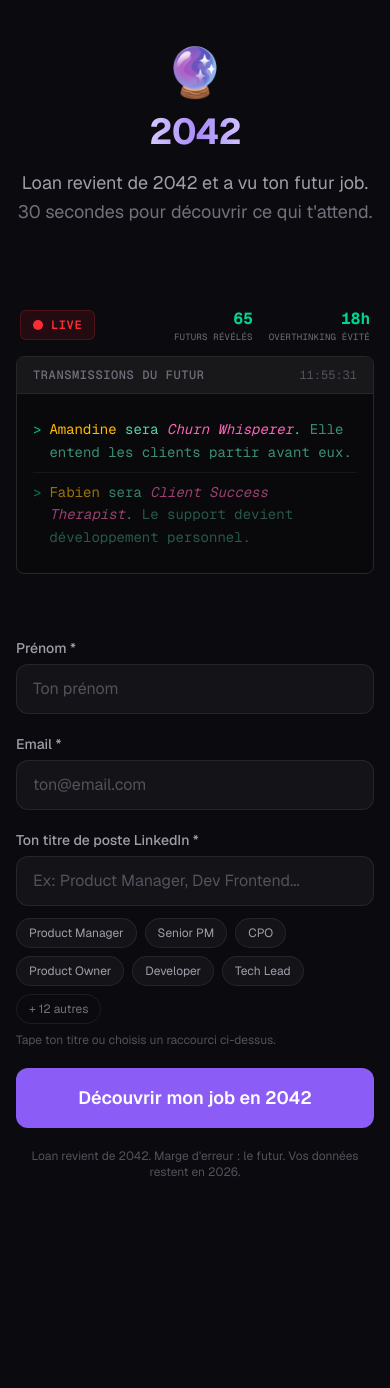
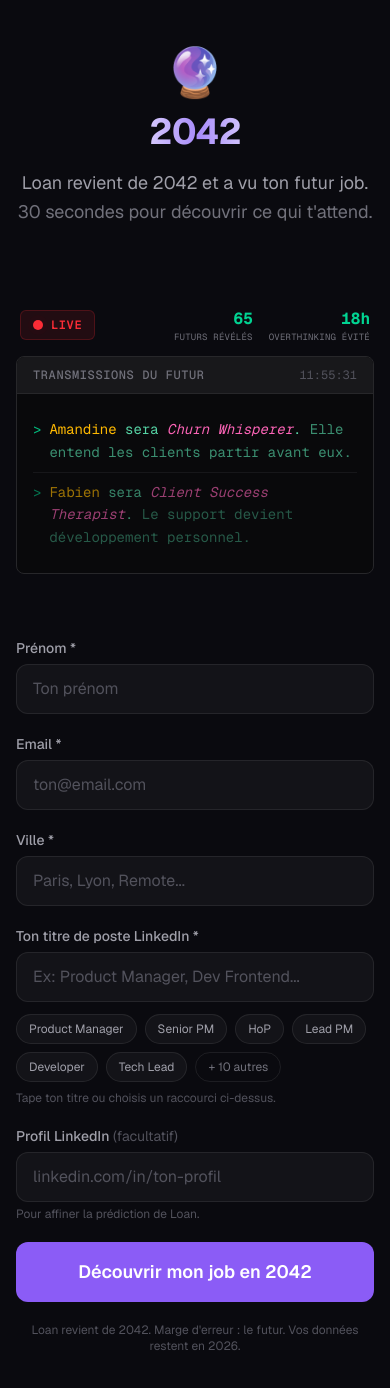
Before and after one commit to cheznola/loan, a Next.js app: page / in a window 390 px wide. Shown: the top 1388 px of the page. Before the commit the page ends 1228 px from the top, so only its background shows below. Built offline with nearby package versions, Linux system fonts and the light colour scheme.

Commit message:
Update MobileForm.tsx

```diff
--- a/app/components/MobileForm.tsx
+++ b/app/components/MobileForm.tsx
@@ -14,39 +14,40 @@ const LOADING_MESSAGES = [
 ];
 
 const JOB_SUGGESTIONS = [
-  "Product Manager",
-  "Senior PM",
-  "CPO",
-  "Product Owner",
-  "Developer",
-  "Tech Lead",
-  "CTO",
-  "UX Designer",
-  "UI Designer",
-  "Data Analyst",
-  "Data Scientist",
-  "Growth Manager",
-  "Head of Product",
-  "Engineering Manager",
-  "Scrum Master",
-  "DevOps",
-  "Full Stack Dev",
-  "Consultant",
+  "Product Manager", "Senior PM", "HoP", "Lead PM",
+  "Developer", "Tech Lead", "CTO", "Product Designer",
+  "Data Analyst", "Data Scientist", "AI Product", "CPO",
+  "Engineering Manager", "Ops", "Tech Lead", "Devine",
 ];
 
 const SHORT_ERRORS: Record<string, Record<string, string>> = {
   prenom: { required: "🔮 Loan a besoin de ton prénom." },
-  email: { required: "🔮 Loan a besoin de ton email.", invalid: "🔮 Format d'email invalide." },
-  jobTitle: { required: "🔮 Sans titre, Loan ne peut pas prédire.", gibberish: "Ça ne ressemble pas à un titre de poste." },
+  email: {
+    required: "🔮 Loan a besoin de ton email.",
+    invalid: "🔮 Format d'email invalide.",
+  },
+  ville: {
+    required: "🔮 Ta ville, pour que Loan calibre le futur.",
+    invalid: "🔮 Ça ne ressemble pas à une ville.",
+  },
+  jobTitle: {
+    required: "🔮 Sans titre, Loan ne peut pas prédire.",
+    gibberish: "Ça ne ressemble pas à un titre de poste.",
+  },
 };
 
 interface MobileFormProps {
   onResult: (result: Record<string, unknown>) => void;
-  onLoadingChange?: (isLoading: boolean) => void;
 }
 
-export default function MobileForm({ onResult, onLoadingChange }: MobileFormProps) {
-  const [formData, setFormData] = useState({ prenom: "", email: "", jobTitle: "" });
+export default function MobileForm({ onResult }: MobileFormProps) {
+  const [formData, setFormData] = useState({
+    prenom: "",
+    email: "",
+    ville: "",
+    linkedinUrl: "",
+    jobTitle: "",
+  });
   const [fieldErrors, setFieldErrors] = useState<Record<string, string>>({});
   const [loading, setLoading] = useState(false);
   const [loadingMsg, setLoadingMsg] = useState(LOADING_MESSAGES[0]);
@@ -54,59 +55,65 @@ export default function MobileForm({ onResult, onLoadingChange }: MobileFormProp
   const [error, setError] = useState("");
   const [showAllSuggestions, setShowAllSuggestions] = useState(false);
 
-  // Notify parent when loading state changes
-  useEffect(() => {
-    onLoadingChange?.(loading);
-  }, [loading, onLoadingChange]);
-
   const filteredSuggestions = formData.jobTitle.trim().length > 0
-    ? JOB_SUGGESTIONS.filter((s) => s.toLowerCase().includes(formData.jobTitle.toLowerCase()))
+    ? JOB_SUGGESTIONS.filter((s) =>
+        s.toLowerCase().includes(formData.jobTitle.toLowerCase())
+      )
     : JOB_SUGGESTIONS;
 
-  const visibleSuggestions = showAllSuggestions ? filteredSuggestions : filteredSuggestions.slice(0, 6);
+  const visibleSuggestions = showAllSuggestions
+    ? filteredSuggestions
+    : filteredSuggestions.slice(0, 6);
 
   const isGibberish = (text: string): boolean => {
-    const cleaned = text.trim();
-    if (cleaned.length < 3) return false;
-    const words = cleaned.match(/[a-zA-ZÀ-ÿ]{3,}/g);
-    if (!words || words.length === 0) return false;
-    for (const word of words) {
-      const lower = word.toLowerCase();
-      if (/[^aeiouyàâäéèêëïîôùûüœæ]{5,}/i.test(lower)) return true;
-      if (/(.)\1{2,}/i.test(lower)) return true;
-    }
-    const alphaOnly = cleaned.replace(/[^a-zA-ZÀ-ÿ]/g, '').toLowerCase();
-    if (alphaOnly.length >= 4) {
-      if (/^(.{1,3})\1{2,}$/i.test(alphaOnly)) return true;
-      if (alphaOnly.length >= 8) {
-        const uniqueChars = new Set(alphaOnly.split('')).size;
-        if (uniqueChars <= 2) return true;
-      }
-    }
+    const cleaned = text.trim().replace(/[\s\-'.]/g, "");
+    if (cleaned.length < 4) return false;
+    const lower = cleaned.toLowerCase();
+    const vowels = lower.match(/[aeiouyàâäéèêëïîôùûüœæ]/gi) || [];
+    const ratio = vowels.length / lower.length;
+    if (ratio < 0.15) return true;
+    if (/[^aeiouyàâäéèêëïîôùûüœæ]{5,}/i.test(lower)) return true;
+    if (/^(.{1,3})\1{2,}$/i.test(lower)) return true;
+    if (/(.)\1{2,}/i.test(lower)) return true;
     return false;
   };
 
   const handleChange = (field: string, value: string) => {
     setFormData((prev) => ({ ...prev, [field]: value }));
     if (fieldErrors[field]) {
-      setFieldErrors((prev) => { const next = { ...prev }; delete next[field]; return next; });
+      setFieldErrors((prev) => {
+        const next = { ...prev };
+        delete next[field];
+        return next;
+      });
     }
   };
 
   const selectSuggestion = (title: string) => {
     setFormData((prev) => ({ ...prev, jobTitle: title }));
     if (fieldErrors.jobTitle) {
-      setFieldErrors((prev) => { const next = { ...prev }; delete next.jobTitle; return next; });
+      setFieldErrors((prev) => {
+        const next = { ...prev };
+        delete next.jobTitle;
+        return next;
+      });
     }
   };
 
   const validateAll = (): boolean => {
     const errors: Record<string, string> = {};
-    if (!formData.prenom.trim()) errors.prenom = SHORT_ERRORS.prenom.required;
+    if (!formData.prenom.trim()) {
+      errors.prenom = SHORT_ERRORS.prenom.required;
+    }
     if (!formData.email.trim()) {
       errors.email = SHORT_ERRORS.email.required;
     } else if (!/^[^\s@]+@[^\s@]+\.[^\s@]+$/.test(formData.email.trim())) {
       errors.email = SHORT_ERRORS.email.invalid;
+    }
+    if (!formData.ville.trim()) {
+      errors.ville = SHORT_ERRORS.ville.required;
+    } else if (formData.ville.trim().length < 2) {
+      errors.ville = SHORT_ERRORS.ville.invalid;
     }
     if (!formData.jobTitle.trim()) {
       errors.jobTitle = SHORT_ERRORS.jobTitle.required;
@@ -139,7 +146,9 @@ export default function MobileForm({ onResult, onLoadingChange }: MobileFormProp
       }
     }, intervalTime);
 
-    const theatrePromise = new Promise((resolve) => setTimeout(resolve, totalDuration));
+    const theatrePromise = new Promise((resolve) =>
+      setTimeout(resolve, totalDuration)
+    );
 
     try {
       const [res] = await Promise.all([
@@ -149,8 +158,8 @@ export default function MobileForm({ onResult, onLoadingChange }: MobileFormProp
           body: JSON.stringify({
             prenom: formData.prenom,
             email: formData.email,
-            ville: "",
-            linkedinUrl: "",
+            ville: formData.ville,
+            linkedinUrl: formData.linkedinUrl || "",
             profileText: formData.jobTitle,
             source: "mobile",
           }),
@@ -166,11 +175,17 @@ export default function MobileForm({ onResult, onLoadingChange }: MobileFormProp
       }
 
       const result = await res.json();
-      // Save form data for enrichment on result page
-      sessionStorage.setItem("mobileFormData", JSON.stringify(formData));
+      sessionStorage.setItem(
+        "mobileFormData",
+        JSON.stringify(formData)
+      );
       onResult(result);
     } catch (err) {
-      setError(err instanceof Error ? err.message : "Une erreur est survenue. Réessaie !");
+      setError(
+        err instanceof Error
+          ? err.message
+          : "Une erreur est survenue. Réessaie !"
+      );
     } finally {
       clearInterval(interval);
       setLoading(false);
@@ -180,27 +195,50 @@ export default function MobileForm({ onResult, onLoadingChange }: MobileFormProp
   const FieldError = ({ field }: { field: string }) => {
     const msg = fieldErrors[field];
     if (!msg) return null;
-    return <p className="text-sm text-amber-400 mt-1.5" style={{ animation: "fadeIn 0.2s ease-out" }}>{msg}</p>;
+    return (
+      <p
+        className="text-sm text-amber-400 mt-1.5"
+        style={{ animation: "fadeIn 0.2s ease-out" }}
+      >
+        {msg}
+      </p>
+    );
   };
 
   const borderClass = (field: string) =>
-    fieldErrors[field] ? "border-amber-400/60" : "border-[var(--card-border)]";
+    fieldErrors[field]
+      ? "border-amber-400/60"
+      : "border-[var(--card-border)]";
 
+  // ✅ Loader plein écran — masque tout le reste
   if (loading) {
     return (
-      <div className="flex flex-col items-center justify-center min-h-screen px-6">
-        <div className="text-center max-w-md">
+      <div className="fixed inset-0 z-50 flex flex-col items-center justify-center bg-[var(--background)] px-6">
+        <div className="text-center max-w-md w-full">
           <div className="text-6xl mb-8 animate-float">🔮</div>
-          <h2 className="text-2xl font-bold mb-4 shimmer-text">{loadingMsg}</h2>
+          <h2 className="text-2xl font-bold mb-4 shimmer-text">
+            {loadingMsg}
+          </h2>
           <div className="w-full bg-[var(--card-bg)] rounded-full h-2 mb-6 overflow-hidden">
-            <div className="h-full bg-gradient-to-r from-[var(--accent)] to-[var(--accent-light)] transition-all duration-300 ease-out" style={{ width: `${loadingProgress}%` }} />
+            <div
+              className="h-full bg-gradient-to-r from-[var(--accent)] to-[var(--accent-light)] transition-all duration-300 ease-out"
+              style={{ width: `${loadingProgress}%` }}
+            />
           </div>
           <div className="flex justify-center gap-1.5">
             {[0, 1, 2].map((i) => (
-              <div key={i} className="w-3 h-3 rounded-full bg-[var(--accent)]" style={{ animation: `pulse-glow 1.4s ease-in-out ${i * 0.2}s infinite` }} />
+              <div
+                key={i}
+                className="w-3 h-3 rounded-full bg-[var(--accent)]"
+                style={{
+                  animation: `pulse-glow 1.4s ease-in-out ${i * 0.2}s infinite`,
+                }}
+              />
             ))}
           </div>
-          <p className="text-sm text-zinc-500 mt-6">Loan analyse ton profil depuis 2042...</p>
+          <p className="text-sm text-zinc-500 mt-6">
+            Loan analyse ton profil depuis 2042...
+          </p>
         </div>
       </div>
     );
@@ -210,69 +248,166 @@ export default function MobileForm({ onResult, onLoadingChange }: MobileFormProp
     <form onSubmit={handleSubmit} className="w-full max-w-lg space-y-5 mt-10">
       {/* Prénom */}
       <div>
-        <label className="block text-sm font-medium text-zinc-400 mb-1.5">Prénom *</label>
-        <input type="text" required value={formData.prenom} onChange={(e) => handleChange("prenom", e.target.value)}
-          onBlur={() => { if (!formData.prenom.trim()) setFieldErrors((prev) => ({ ...prev, prenom: SHORT_ERRORS.prenom.required })); }}
+        <label className="block text-sm font-medium text-zinc-400 mb-1.5">
+          Prénom *
+        </label>
+        <input
+          type="text"
+          required
+          value={formData.prenom}
+          onChange={(e) => handleChange("prenom", e.target.value)}
+          onBlur={() => {
+            if (!formData.prenom.trim())
+              setFieldErrors((prev) => ({
+                ...prev,
+                prenom: SHORT_ERRORS.prenom.required,
+              }));
+          }}
           className={`w-full px-4 py-3 rounded-xl bg-[var(--card-bg)] border ${borderClass("prenom")} text-white placeholder-zinc-600 focus:outline-none focus:border-[var(--accent)] focus:ring-1 focus:ring-[var(--accent)] transition`}
-          placeholder="Ton prénom" />
+          placeholder="Ton prénom"
+        />
         <FieldError field="prenom" />
       </div>
 
       {/* Email */}
       <div>
-        <label className="block text-sm font-medium text-zinc-400 mb-1.5">Email *</label>
-        <input type="email" required value={formData.email} onChange={(e) => handleChange("email", e.target.value)}
-          onBlur={() => { if (formData.email.trim() && !/^[^\s@]+@[^\s@]+\.[^\s@]+$/.test(formData.email.trim())) setFieldErrors((prev) => ({ ...prev, email: SHORT_ERRORS.email.invalid })); }}
+        <label className="block text-sm font-medium text-zinc-400 mb-1.5">
+          Email *
+        </label>
+        <input
+          type="email"
+          required
+          value={formData.email}
+          onChange={(e) => handleChange("email", e.target.value)}
+          onBlur={() => {
+            if (
+              formData.email.trim() &&
+              !/^[^\s@]+@[^\s@]+\.[^\s@]+$/.test(formData.email.trim())
+            )
+              setFieldErrors((prev) => ({
+                ...prev,
+                email: SHORT_ERRORS.email.invalid,
+              }));
+          }}
           className={`w-full px-4 py-3 rounded-xl bg-[var(--card-bg)] border ${borderClass("email")} text-white placeholder-zinc-600 focus:outline-none focus:border-[var(--accent)] focus:ring-1 focus:ring-[var(--accent)] transition`}
-          placeholder="ton@email.com" />
+          placeholder="ton@email.com"
+        />
         <FieldError field="email" />
+      </div>
+
+      {/* Ville */}
+      <div>
+        <label className="block text-sm font-medium text-zinc-400 mb-1.5">
+          Ville *
+        </label>
+        <input
+          type="text"
+          required
+          value={formData.ville}
+          onChange={(e) => handleChange("ville", e.target.value)}
+          onBlur={() => {
+            if (!formData.ville.trim())
+              setFieldErrors((prev) => ({
+                ...prev,
+                ville: SHORT_ERRORS.ville.required,
+              }));
+          }}
+          className={`w-full px-4 py-3 rounded-xl bg-[var(--card-bg)] border ${borderClass("ville")} text-white placeholder-zinc-600 focus:outline-none focus:border-[var(--accent)] focus:ring-1 focus:ring-[var(--accent)] transition`}
+          placeholder="Paris, Lyon, Remote..."
+        />
+        <FieldError field="ville" />
       </div>
 
       {/* Titre de poste + Suggestions */}
       <div>
-        <label className="block text-sm font-medium text-zinc-400 mb-1.5">Ton titre de poste LinkedIn *</label>
-        <input type="text" required value={formData.jobTitle} onChange={(e) => handleChange("jobTitle", e.target.value)}
+        <label className="block text-sm font-medium text-zinc-400 mb-1.5">
+          Ton titre de poste LinkedIn *
+        </label>
+        <input
+          type="text"
+          required
+          value={formData.jobTitle}
+          onChange={(e) => handleChange("jobTitle", e.target.value)}
           onBlur={() => {
-            if (!formData.jobTitle.trim()) setFieldErrors((prev) => ({ ...prev, jobTitle: SHORT_ERRORS.jobTitle.required }));
-            else if (isGibberish(formData.jobTitle.trim())) setFieldErrors((prev) => ({ ...prev, jobTitle: SHORT_ERRORS.jobTitle.gibberish }));
+            if (!formData.jobTitle.trim())
+              setFieldErrors((prev) => ({
+                ...prev,
+                jobTitle: SHORT_ERRORS.jobTitle.required,
+              }));
+            else if (isGibberish(formData.jobTitle.trim()))
+              setFieldErrors((prev) => ({
+                ...prev,
+                jobTitle: SHORT_ERRORS.jobTitle.gibberish,
+              }));
           }}
           className={`w-full px-4 py-3 rounded-xl bg-[var(--card-bg)] border ${borderClass("jobTitle")} text-white placeholder-zinc-600 focus:outline-none focus:border-[var(--accent)] focus:ring-1 focus:ring-[var(--accent)] transition`}
-          placeholder="Ex: Product Manager, Dev Frontend..." />
+          placeholder="Ex: Product Manager, Dev Frontend..."
+        />
         <FieldError field="jobTitle" />
-
-        {/* Suggestion pills */}
         <div className="flex flex-wrap gap-2 mt-3">
           {visibleSuggestions.map((suggestion) => (
-            <button key={suggestion} type="button" onClick={() => selectSuggestion(suggestion)}
+            <button
+              key={suggestion}
+              type="button"
+              onClick={() => selectSuggestion(suggestion)}
               className={`text-xs px-3 py-1.5 rounded-full border transition cursor-pointer ${
                 formData.jobTitle === suggestion
                   ? "bg-[var(--accent)]/20 border-[var(--accent)] text-[var(--accent-light)]"
                   : "bg-[var(--card-bg)] border-[var(--card-border)] text-zinc-400 hover:border-[var(--accent)] hover:text-zinc-300"
-              }`}>
+              }`}
+            >
               {suggestion}
             </button>
           ))}
           {!showAllSuggestions && filteredSuggestions.length > 6 && (
-            <button type="button" onClick={() => setShowAllSuggestions(true)}
-              className="text-xs px-3 py-1.5 rounded-full border border-[var(--card-border)] text-zinc-500 hover:text-zinc-300 transition cursor-pointer">
+            <button
+              type="button"
+              onClick={() => setShowAllSuggestions(true)}
+              className="text-xs px-3 py-1.5 rounded-full border border-[var(--card-border)] text-zinc-500 hover:text-zinc-300 transition cursor-pointer"
+            >
               + {filteredSuggestions.length - 6} autres
             </button>
           )}
         </div>
-        <p className="text-xs text-zinc-600 mt-2">Tape ton titre ou choisis un raccourci ci-dessus.</p>
+        <p className="text-xs text-zinc-600 mt-2">
+          Tape ton titre ou choisis un raccourci ci-dessus.
+        </p>
+      </div>
+
+      {/* LinkedIn URL (facultatif) */}
+      <div>
+        <label className="block text-sm font-medium text-zinc-400 mb-1.5">
+          Profil LinkedIn{" "}
+          <span className="text-zinc-600 font-normal">(facultatif)</span>
+        </label>
+        <input
+          type="text"
+          value={formData.linkedinUrl}
+          onChange={(e) => handleChange("linkedinUrl", e.target.value)}
+          className="w-full px-4 py-3 rounded-xl bg-[var(--card-bg)] border border-[var(--card-border)] text-white placeholder-zinc-600 focus:outline-none focus:border-[var(--accent)] focus:ring-1 focus:ring-[var(--accent)] transition"
+          placeholder="linkedin.com/in/ton-profil"
+        />
+        <p className="text-xs text-zinc-600 mt-1">
+          Pour affiner la prédiction de Loan.
+        </p>
       </div>
 
       {error && (
-        <div className="p-4 rounded-xl bg-red-500/10 border border-red-500/20 text-red-400 text-sm">{error}</div>
+        <div className="p-4 rounded-xl bg-red-500/10 border border-red-500/20 text-red-400 text-sm">
+          {error}
+        </div>
       )}
 
-      <button type="submit"
-        className="w-full py-4 rounded-xl bg-[var(--accent)] hover:bg-[var(--accent-light)] text-white font-semibold text-lg transition-all hover:shadow-[0_0_30px_var(--accent-glow)] cursor-pointer">
+      <button
+        type="submit"
+        className="w-full py-4 rounded-xl bg-[var(--accent)] hover:bg-[var(--accent-light)] text-white font-semibold text-lg transition-all hover:shadow-[0_0_30px_var(--accent-glow)] cursor-pointer"
+      >
         Découvrir mon job en 2042
       </button>
 
       <p className="text-xs text-zinc-600 text-center">
-        Loan revient de 2042. Marge d&apos;erreur : le futur. Vos données restent en 2026.
+        Loan revient de 2042. Marge d&apos;erreur : le futur. Vos données
+        restent en 2026.
       </p>
     </form>
   );
```
